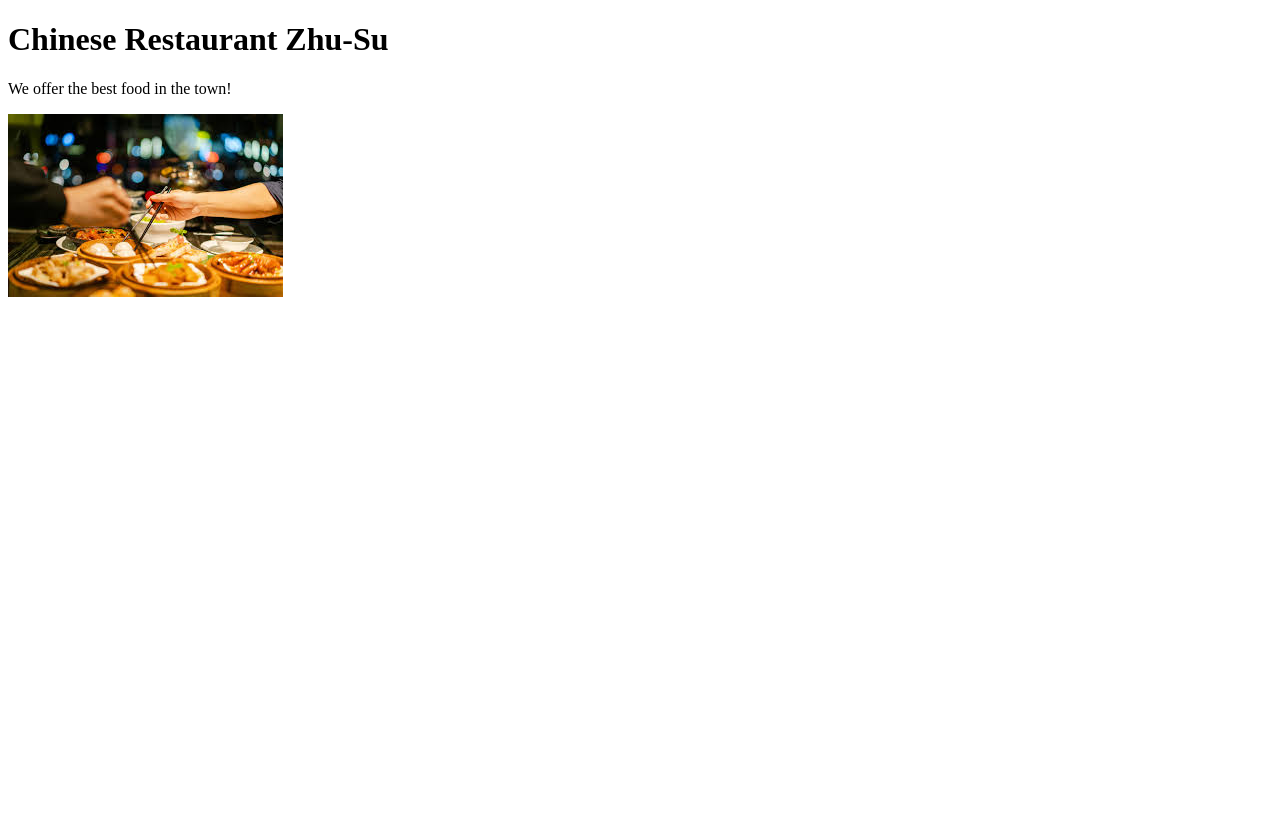
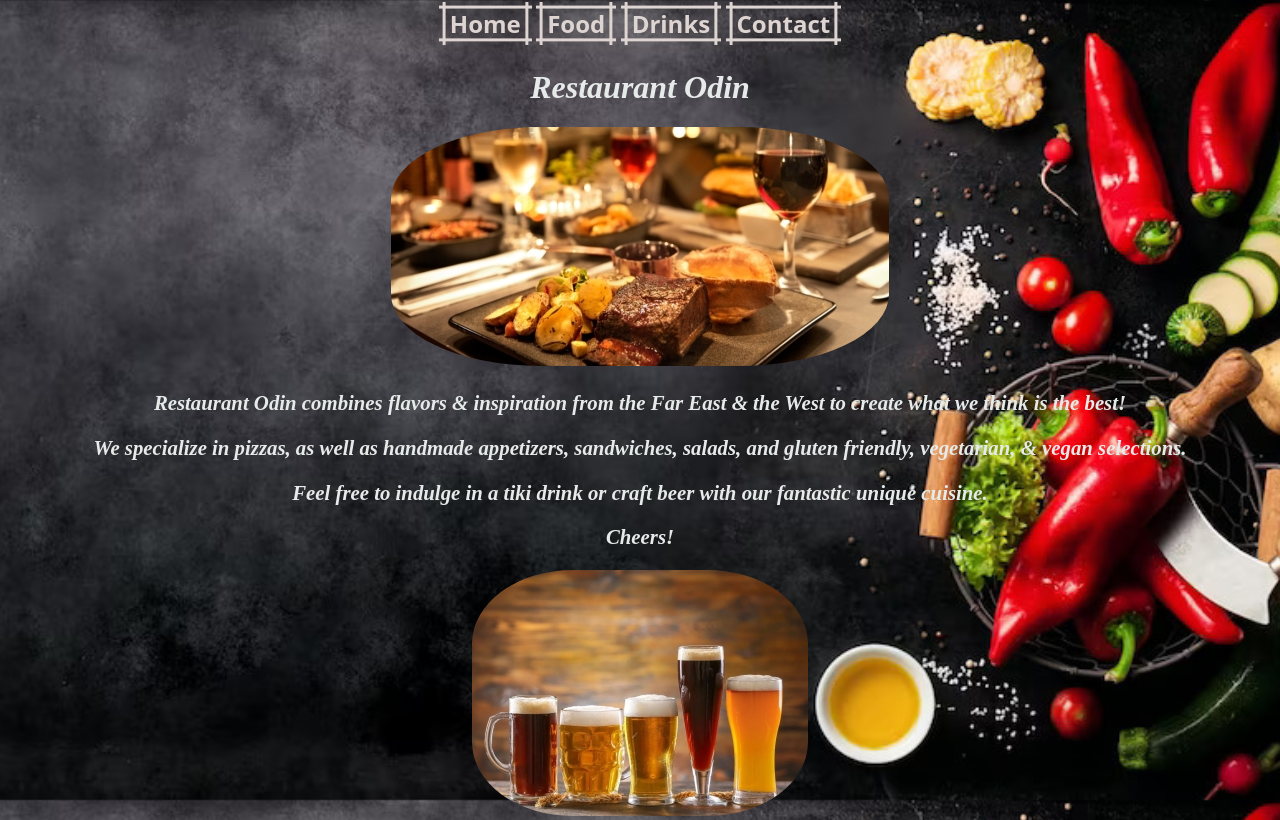
Before and after one commit to KAlamurov/Restaurant-Page, a website built with webpack: page dist/index.html in a window 1280 px wide. Built offline with nearby package versions, Linux system fonts and the light colour scheme.

Commit message:
Home page completed

```diff
--- a/src/index.js
+++ b/src/index.js
@@ -1,3 +1,5 @@
-console.log("Restaurant page being built...");
+import './style.css';
 import loadPage from "./intro";
+import menuItems from './menu';
+menuItems();
 loadPage();
--- a/src/intro.js
+++ b/src/intro.js
@@ -1,20 +1,37 @@
-import Icon from './img.jpeg';
+import homeImage from './food.jpg';
+import beerImage from './Beer.jpg';
+
 const loadPage = () => {
+
     const div = document.createElement('div');
-    div.id = "content";
+    div.id = "intro";
     document.body.appendChild(div);
-    const contentDiv = document.getElementById('content');
+
+    const contentDiv = document.getElementById('intro');
     const heading = document.createElement('h1');
-    const paragraph = document.createElement('p');
-    const image = document.createElement('img');
+    const paragraph1 = document.createElement('p');
+    const paragraph2 = document.createElement('p');
+    const paragraph3 = document.createElement('p');
+    const paragraph4 = document.createElement('p');
 
-    heading.textContent = "Chinese Restaurant Zhu-Su";
-    paragraph.textContent = "We offer the best food in the town!";
-    const chinesePic = new Image();
-    chinesePic.src = Icon;
+    heading.textContent = "Restaurant Odin";
     contentDiv.appendChild(heading);
-    contentDiv.appendChild(paragraph);
-    contentDiv.appendChild(chinesePic);
+    const foodImage = new Image();
+    foodImage.src = homeImage;
+    foodImage.setAttribute("id","dinner");
+    contentDiv.appendChild(foodImage);
+    paragraph1.textContent = "Restaurant Odin combines flavors & inspiration from the Far East & the West to create what we think is the best!";
+    paragraph2.textContent = "We specialize in pizzas, as well as handmade appetizers, sandwiches, salads, and gluten friendly, vegetarian, & vegan selections.";
+    paragraph3.textContent = "Feel free to indulge in a tiki drink or craft beer with our fantastic unique cuisine.";
+    paragraph4.textContent = "Cheers!";
+    contentDiv.appendChild(paragraph1);
+    contentDiv.appendChild(paragraph2);
+    contentDiv.appendChild(paragraph3);
+    contentDiv.appendChild(paragraph4);
+    const beer = new Image();
+    beer.src = beerImage;
+    beer.setAttribute("id","beer");
+    contentDiv.appendChild(beer);
 }
 
 export default loadPage;
--- /dev/null
+++ b/src/menu.js
@@ -0,0 +1,25 @@
+const menuItems = () => {
+
+const container = document.createElement('div');
+container.setAttribute("id","container");
+
+const homeButton = document.createElement('button');
+homeButton.textContent = "Home";
+
+const foodButton = document.createElement('button');
+    foodButton.textContent = "Food";
+
+const drinkButton = document.createElement('button');
+    drinkButton.textContent = "Drinks";
+
+const contactButton = document.createElement('button');
+    contactButton.textContent = "Contact";
+
+container.appendChild(homeButton);
+container.appendChild(foodButton);
+container.appendChild(drinkButton);
+container.appendChild(contactButton);
+document.body.appendChild(container);
+
+}
+export default menuItems;
--- /dev/null
+++ b/src/style.css
@@ -0,0 +1,73 @@
+body, html {
+    background: url(./background.jpg) no-repeat center center fixed;
+    -webkit-background-size: cover;
+    -moz-background-size: cover;
+    -o-background-size: cover;
+    background-size: cover;
+    margin: 0;
+        padding: 0;
+        box-sizing: border-box;
+}
+
+h1, p {
+    color: #e6ebea;
+    font-style: italic;
+}
+
+p {
+    font-size: 1.3em;
+    font-weight: bolder;
+}
+
+#intro {
+    text-align: center;
+}
+
+#container {
+    display: flex;
+    align-items: center;
+    justify-content: center;
+}
+
+#dinner, #beer {
+    border-radius: 30%;
+}
+
+button {
+    --b: 3px;
+    /* border thickness */
+    --s: .15em;
+    /* size of the corner */
+    --c: #ded4d1;
+
+    padding: calc(.05em + var(--s)) calc(.3em + var(--s));
+    color: var(--c);
+    --_p: var(--s);
+    background:
+        conic-gradient(from 90deg at var(--b) var(--b), #0000 90deg, var(--c) 0) var(--_p) var(--_p)/calc(100% - var(--b) - 2*var(--_p)) calc(100% - var(--b) - 2*var(--_p));
+    transition: .3s linear, color 0s, background-color 0s;
+    outline: var(--b) solid #0000;
+    outline-offset: .2em;
+}
+
+button:hover,
+button:focus-visible {
+    --_p: 0px;
+    outline-color: var(--c);
+    outline-offset: .05em;
+}
+
+button:active {
+    background: var(--c);
+    color: #fff;
+}
+
+
+button {
+    font-family: system-ui, sans-serif;
+    font-weight: bold;
+    font-size: 1.5rem;
+    cursor: pointer;
+    border: none;
+    margin: .1em;
+}
--- a/webpack.config.js
+++ b/webpack.config.js
@@ -7,10 +7,11 @@ module.exports = {
     entry: {
         index: './src/index.js',
         intro: './src/intro.js',
+        menu: './src/menu.js',
     },
     plugins: [
         new HtmlWebpackPlugin({
-            title: 'Chinese Restaurant Zhu-Su',
+            title: 'Restaurant Odin',
         }),
     ],
     output: {
```
Also changed, not shown: dist/043d831a7654c75d724d.jpg (added), dist/35f6bdb3ac049848c9ad.jpg (added), dist/7327693ed1063b9d77d6.jpg (added), dist/eb0c45c372cdfc372629.jpeg (deleted), dist/index.bundle.js, dist/index.html, dist/intro.bundle.js, dist/menu.bundle.js (added), src/Beer.jpg (added), src/background.jpg (added), src/food.jpg (added), src/img.jpeg (deleted).
